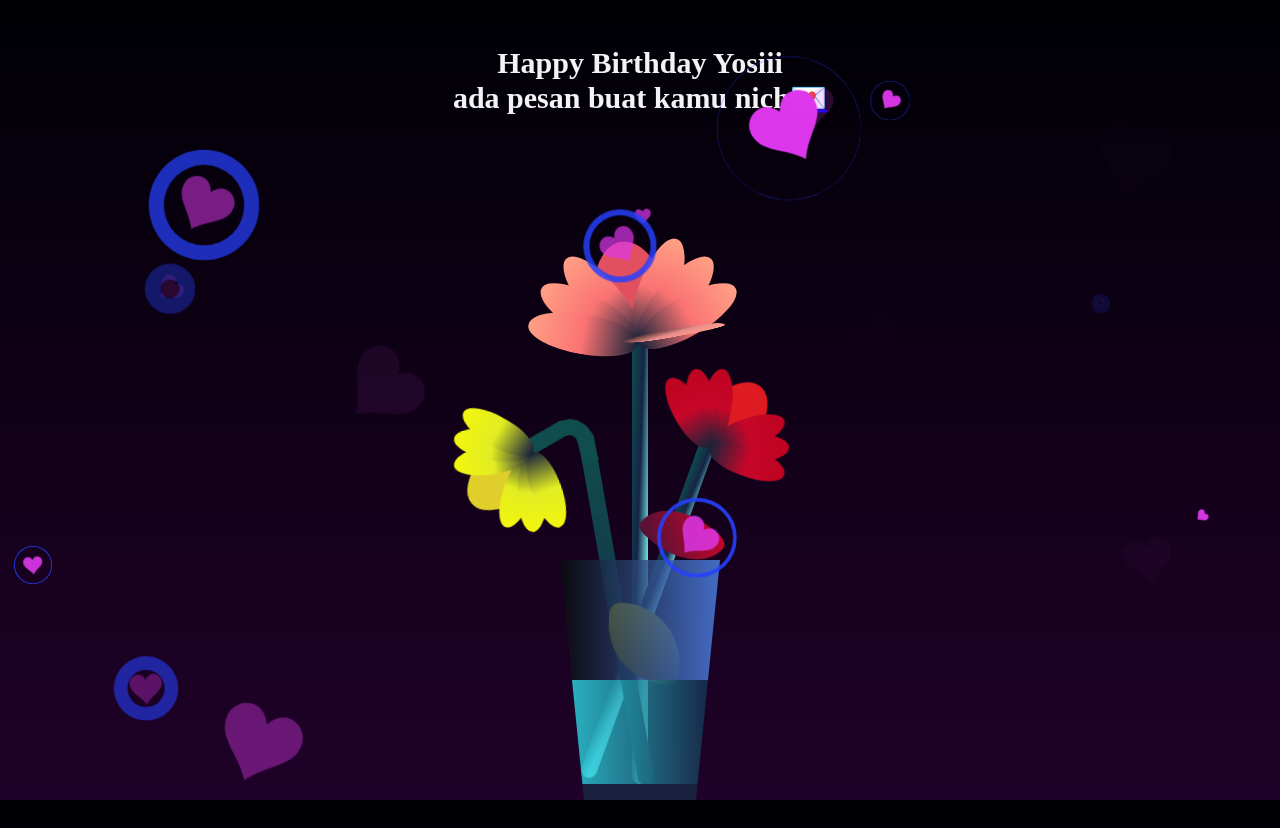
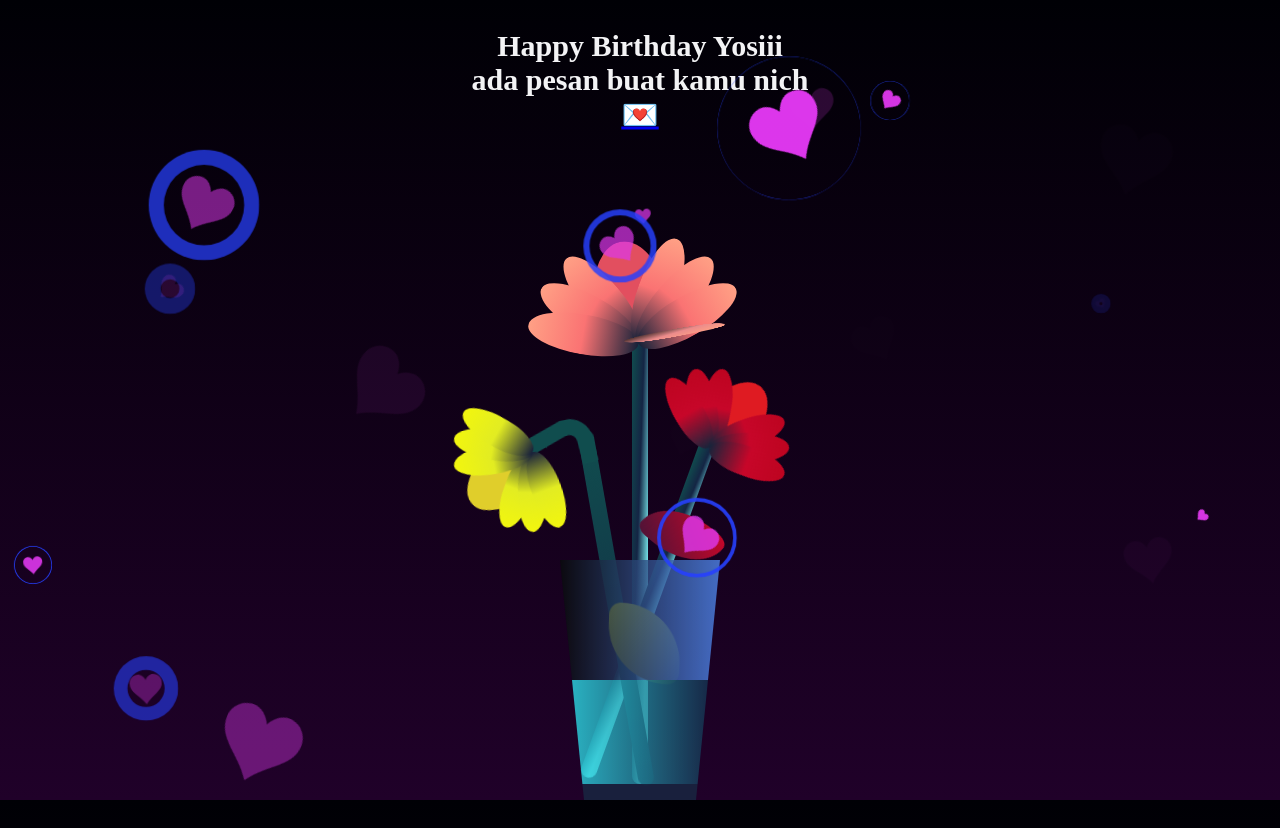
Before and after one commit to Ziaaulia/bday-ocii, a plain HTML site: page index.html in a window 1280 px wide. Drawn offline with Linux system fonts and the light colour scheme.

Commit message:
Update index.html

```diff
--- a/index.html
+++ b/index.html
@@ -8,7 +8,7 @@
 </head>
 <body>
   <div id="texto1">Happy Birthday Yosiii<br />
-    ada pesan buat kamu nich<a href="massageforu/index.html">&#128140;</a>
+    ada pesan buat kamu nich <br/><a href="massageforu/index.html">&#128140;</a>
   </div>
 <div class="flower">
         <div class="f-wrapper">
```
